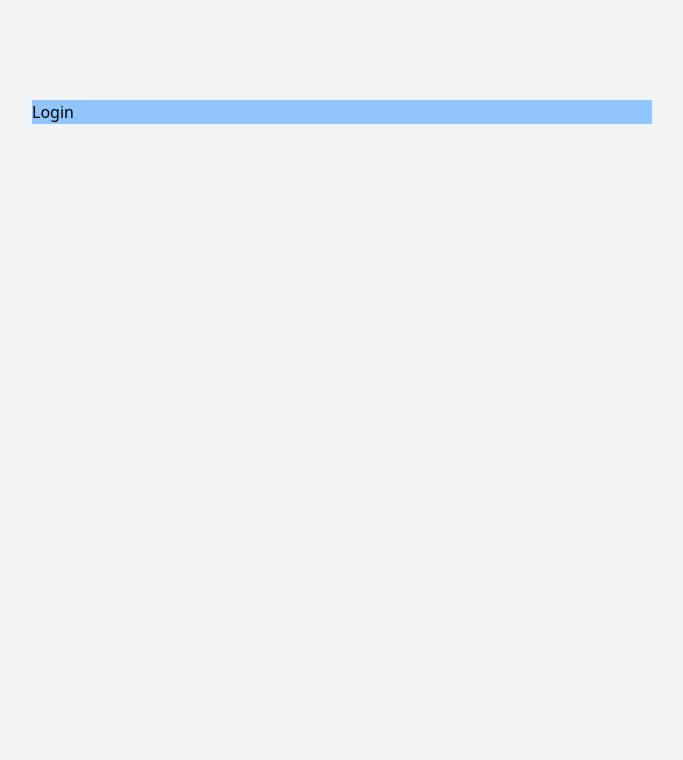
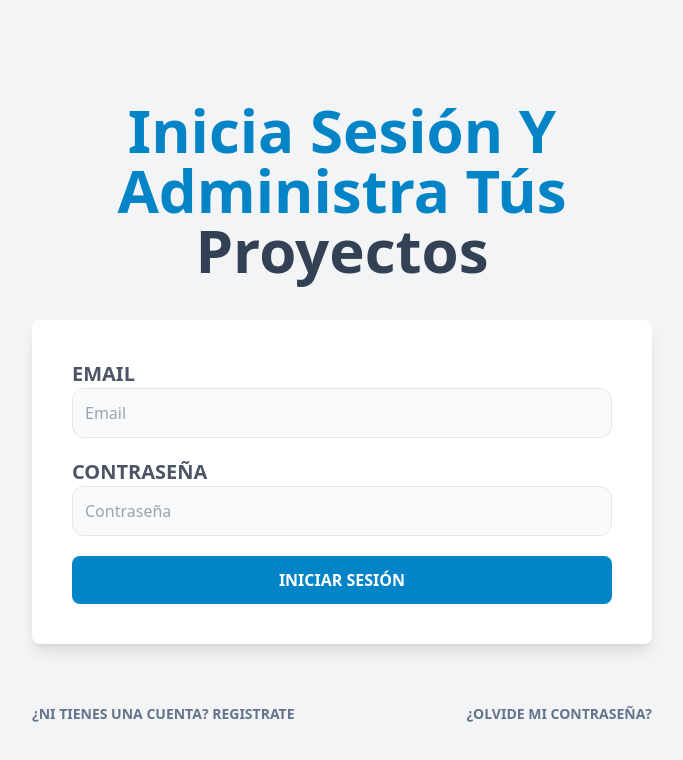
Before and after one commit to alejandromr7/Tailwind-Template, a React (Vite) app: page / in a window 1280 px wide. Shown: the top 760 px of the page, without its empty margins (298-981 px from the left). Built offline with nearby package versions, Linux system fonts and the light colour scheme.

Commit message:
Creando el Formulario de Autenticación

```diff
--- a/src/layouts/AuthLayout.jsx
+++ b/src/layouts/AuthLayout.jsx
@@ -5,7 +5,7 @@ const AuthLayout = () => {
     return (
         <>
             <main className='container mx-auto mt-5 md:mt-20 p-5 md:flex md:justify-center'>
-                <div className='md:w-2/3 lg:w-1/2 bg-blue-300'>
+                <div className='md:w-2/3 lg:w-1/2'>
                     <Outlet />
                 </div>
             </main>
--- a/src/pages/Login.jsx
+++ b/src/pages/Login.jsx
@@ -1,8 +1,49 @@
 import React from 'react'
+import { Link } from 'react-router-dom'
 
 const Login = () => {
     return (
-        <div>Login</div>
+        <>
+            <h1 className='text-sky-600 font-black text-6xl capitalize text-center'>
+                Inicia Sesión y Administra Tús {' '}
+                <span className='text-slate-700'>Proyectos</span>
+            </h1>
+
+            <form className='my-10 bg-white shadow-lg rounded-lg px-10 py-5'>
+                <div className='my-5'>
+                    <label htmlFor="email" className='uppercase text-gray-600 block text-xl font-bold'>Email</label>
+                    <input type="text" id='email' placeholder='Email' className='w-full p-3 bg-gray-50 rounded-xl border ' />
+                </div>
+
+                <div className='my-5'>
+                    <label htmlFor="password" className='uppercase text-gray-600 block font-bold text-xl'>Contraseña</label>
+                    <input type="password" id='password' className='w-full bg-gray-50 p-3 rounded-xl border' placeholder='Contraseña' />
+                </div>
+
+                <input
+                    type="submit"
+                    value='Iniciar Sesión'
+                    className='bg-sky-600 text-white py-3 mb-5 rounded-lg uppercase font-bold w-full hover:bg-sky-800 transition-colors hover:cursor-pointer'
+
+                />
+            </form>
+
+
+            <nav className='xl:flex xl:justify-between'>
+                <Link
+                    to='registrar'
+                    className='block uppercase font-bold text-slate-500 text-center text-sm my-5 hover:text-gray-800'
+                >
+                    ¿Ni tienes una cuenta? Registrate
+                </Link>
+                <Link
+                    to='/olvide-password'
+                    className='block uppercase font-bold text-slate-500 text-center text-sm my-5 hover:text-gray-800'
+                >
+                    ¿Olvide mi contraseña?
+                </Link>
+            </nav>
+        </>
     )
 }
 
```
